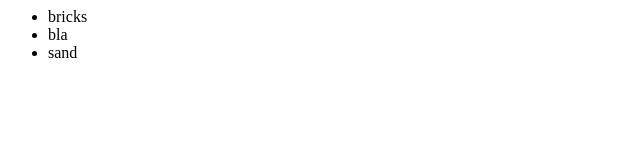
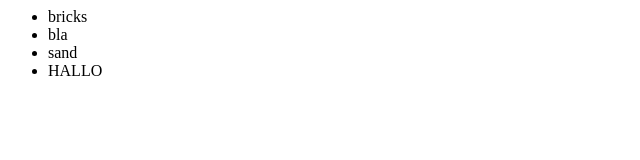
Before and after one commit to eklip/GitTest, a plain HTML site: page index.html in a window 1280 px wide. Shown: the full height of the page, 0-640 px from the left. Drawn offline with Linux system fonts and the light colour scheme.

Commit message:
Hallo, ein kleiner Test

```diff
--- a/index.html
+++ b/index.html
@@ -5,6 +5,7 @@
 			<li>bricks</li>
 			<li>bla</li>
 			<li>sand</li>
+			<li>HALLO</li>
 		</ul>
 	</div>
 </body>
```
